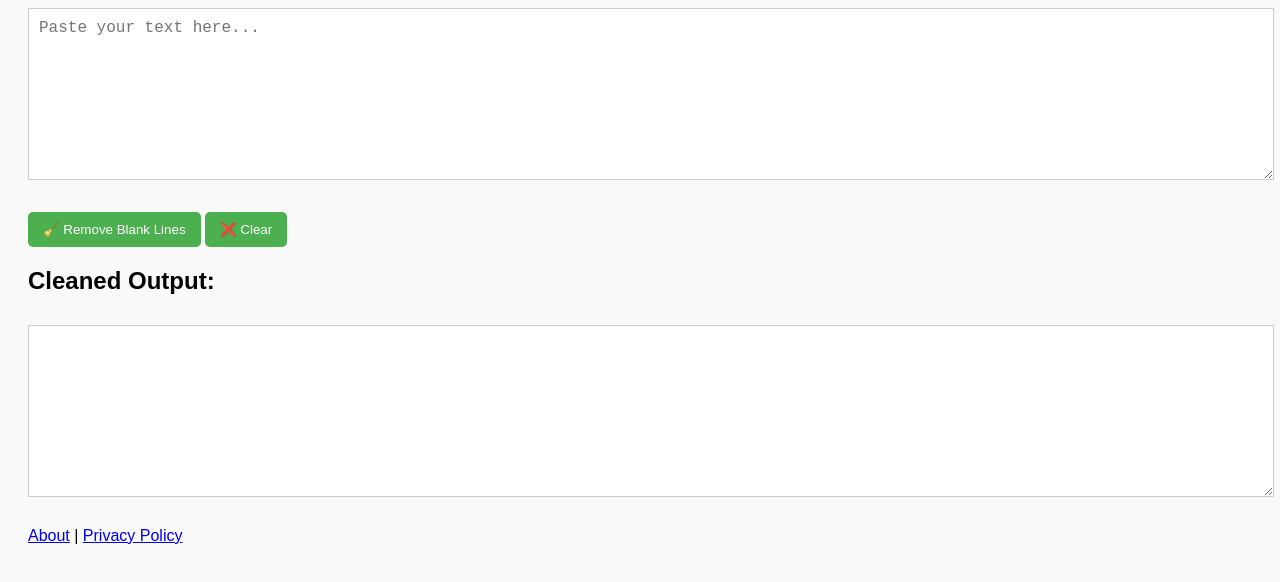
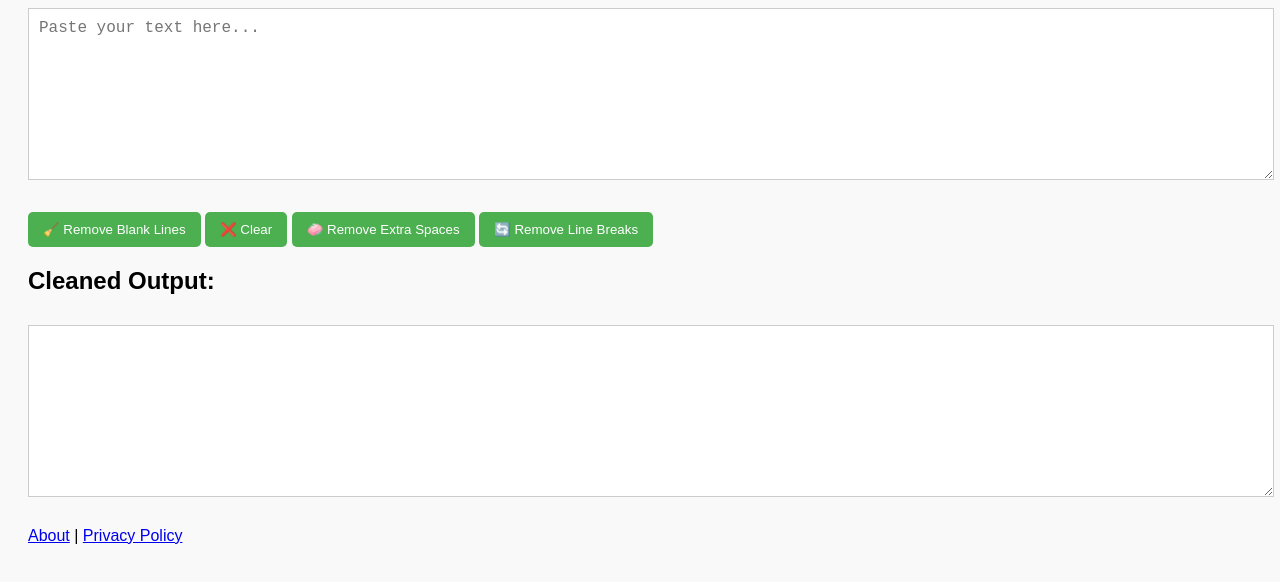
Before and after one commit to suryanshrjoshi/text-cleanup-tool, a plain HTML site: page index.html in a window 1280 px wide. Shown: the part 128-710 px from the top of the page. Drawn offline with Linux system fonts and the light colour scheme.

Commit message:
Add files via upload

```diff
--- a/index.html
+++ b/index.html
@@ -20,6 +20,9 @@
 
   <button onclick="removeBlankLines()">🧹 Remove Blank Lines</button>
   <button onclick="clearText()">❌ Clear</button>
+  <button onclick="removeExtraSpaces()">🧼 Remove Extra Spaces</button>
+<button onclick="removeLineBreaks()">🔄 Remove Line Breaks</button>
+
 
   <h2>Cleaned Output:</h2>
   <textarea id="outputText" rows="10" cols="60" readonly></textarea>
--- a/script.js
+++ b/script.js
@@ -11,3 +11,15 @@ function clearText() {
   document.getElementById('inputText').value = '';
   document.getElementById('outputText').value = '';
 }
+
+function removeExtraSpaces() {
+  const inputText = document.getElementById('inputText').value;
+  const cleanedText = inputText.replace(/\s+/g, ' ').trim();
+  document.getElementById('outputText').value = cleanedText;
+}
+
+function removeLineBreaks() {
+  const inputText = document.getElementById('inputText').value;
+  const cleanedText = inputText.replace(/[\r\n]+/g, ' ').trim();
+  document.getElementById('outputText').value = cleanedText;
+}
```
